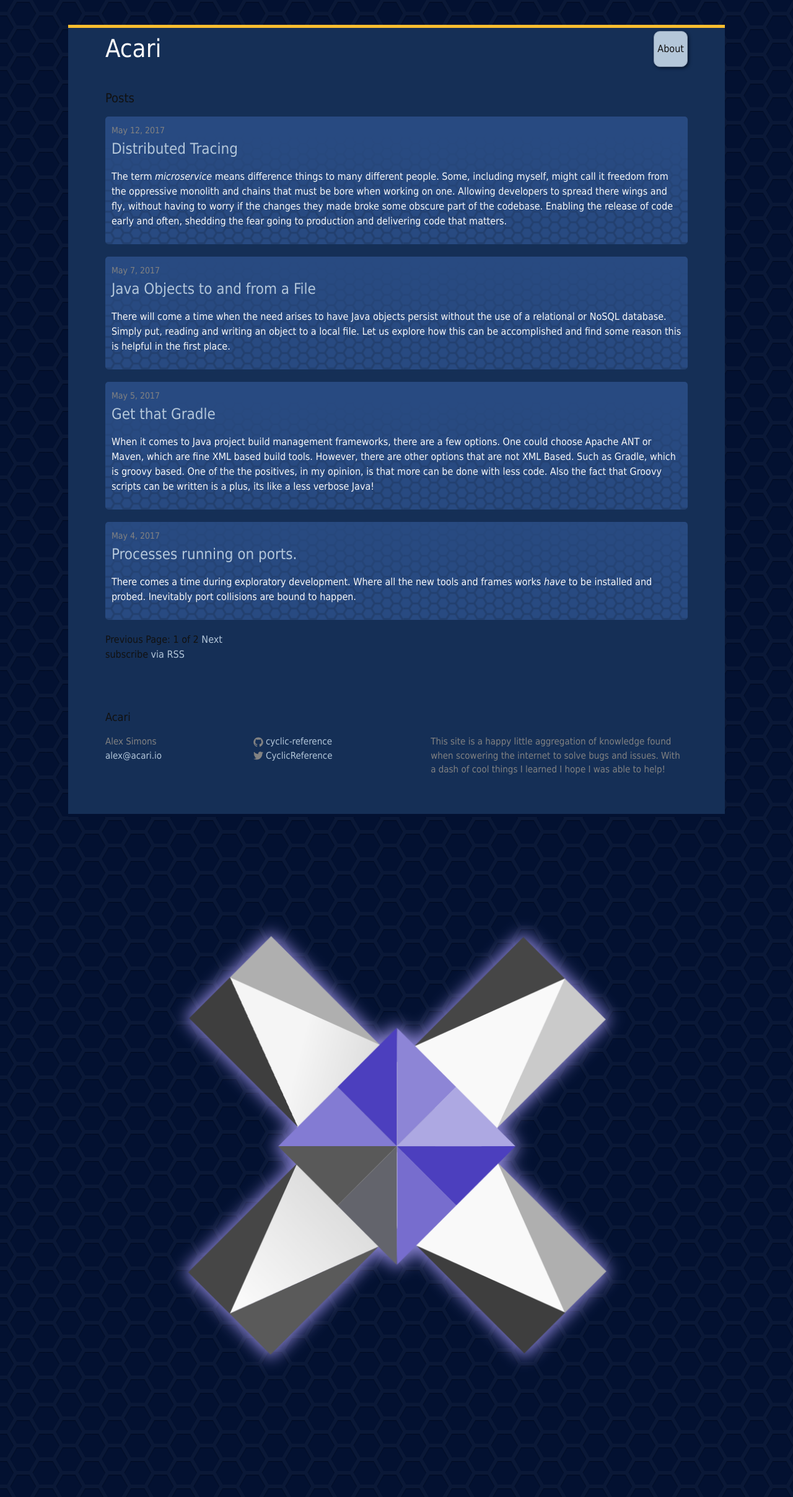
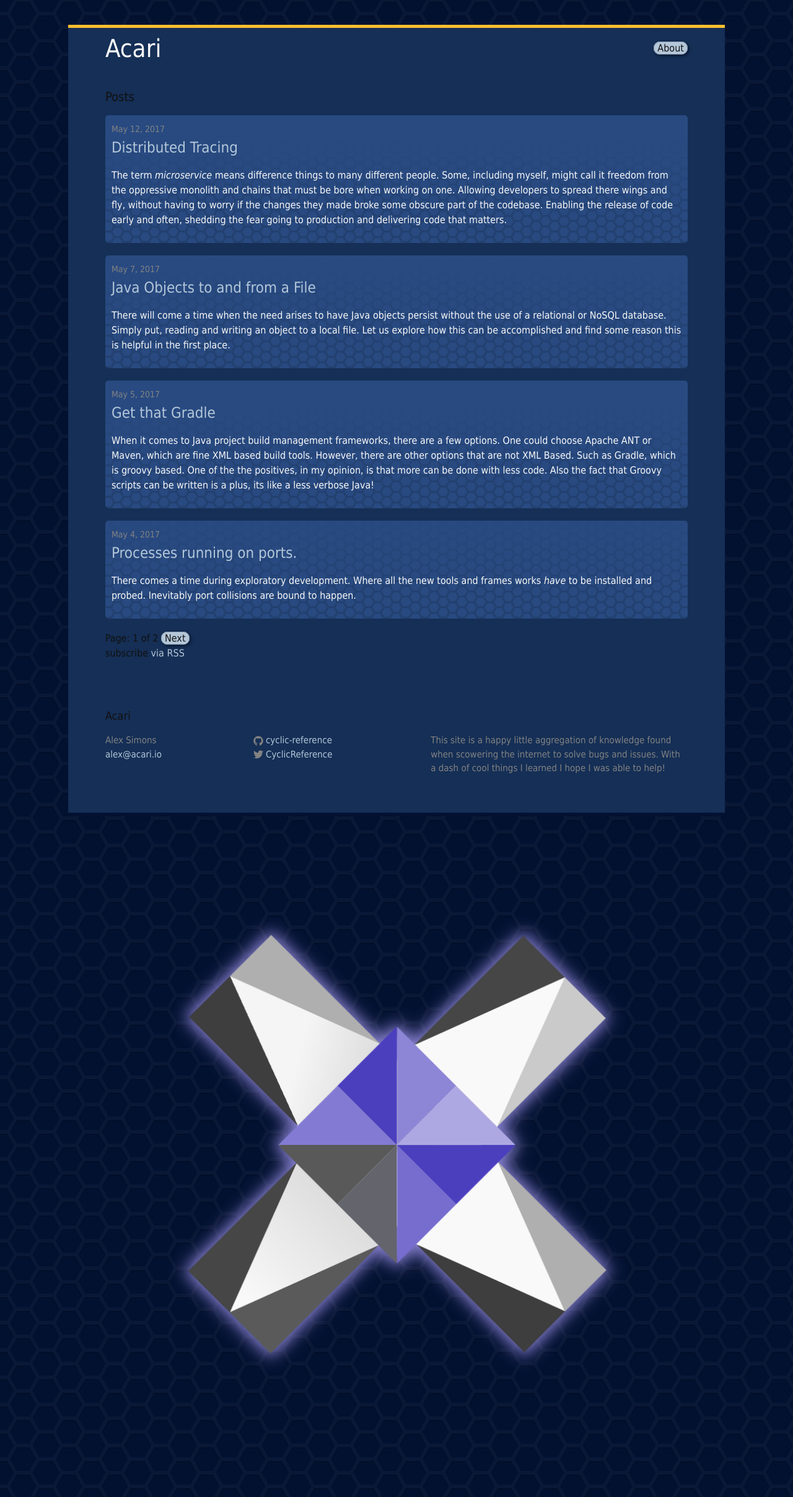
Before and after one commit to Unthrottled/blog, a Jekyll site: the page built from index.html, in a window 1280 px wide. Shown: the whole page at 62% size. Built offline with Jekyll 4.4.1, drawn with Linux system fonts in a browser that asks for light colours; the list of posts is cut into pages by our own code.

Commit message:
Paginator stylez

```diff
--- a/_includes/header.html
+++ b/_includes/header.html
@@ -15,9 +15,7 @@
             <div class="trigger">
                 {% for page in site.pages %}
                 {% if page.title %}
-                <div class="nav-box">
-                    <a class="nav-link" href="{{ page.url | prepend: site.baseurl }}">{{ page.title }}</a>
-                </div>
+                <a class="nav-link" href="{{ page.url | prepend: site.baseurl }}">{{ page.title }}</a>
                 {% endif %}
                 {% endfor %}
             </div>
--- a/_sass/_base.scss
+++ b/_sass/_base.scss
@@ -96,16 +96,13 @@ h1, h2, h3, h4, h5, h6 {
  * Links
  */
 a {
-    color: $blue-grey;
+    color: $e621-link;
     font-family: $link-font-family;
     text-decoration: none;
 
-    &:visited {
-        color: darken($blue-grey, 15%);
-    }
 
     &:hover {
-        color: $text-color;
+        color: darken($e621-link, 15%);
         text-decoration: underline;
     }
 }
--- a/_sass/_layout.scss
+++ b/_sass/_layout.scss
@@ -39,32 +39,6 @@
 
   .menu-icon {
     display: none;
-  }
-
-  .nav-box {
-    background-color: $e621-link;
-    border: 1px solid #8899af;
-    padding: {
-      left: 5px;
-      right: 5px;
-    }
-
-    &:hover {
-      background-color: $e621-hover;
-      color: white;
-    }
-    border-radius: 10px;
-    box-shadow: 2px 2px 5px #07162D;
-  }
-
-  .nav-link {
-    color: $text-color;
-    line-height: $base-line-height;
-
-    // Gaps between nav items, but not on the first one
-    &:not(:first-child) {
-      margin-left: 20px;
-    }
   }
 
   @include media-query($on-palm) {
@@ -110,6 +84,24 @@
       padding: 5px 10px;
     }
   }
+}
+
+.nav-link {
+  color: $text-color;
+  background-color: $e621-link;
+  border: 1px solid #8899af;
+  padding: {
+    left: 5px;
+    right: 5px;
+  }
+
+  &:hover {
+    background-color: $e621-hover;
+    color: white;
+  }
+  border-radius: 10px;
+  box-shadow: 2px 2px 5px #07162D;
+  line-height: $base-line-height;
 }
 
 /**
--- a/index.html
+++ b/index.html
@@ -26,15 +26,11 @@ layout: default
     <!-- Pagination links -->
     <div class="pagination">
         {% if paginator.previous_page %}
-        <a href="{{ paginator.previous_page_path }}" class="previous">Previous</a>
-        {% else %}
-        <span class="previous">Previous</span>
+        <a href="{{ paginator.previous_page_path }}" class="nav-link">Previous</a>
         {% endif %}
         <span class="page_number ">Page: {{ paginator.page }} of {{ paginator.total_pages }}</span>
         {% if paginator.next_page %}
-        <a href="{{ paginator.next_page_path}}/index.html" class="next">Next</a>
-        {% else %}
-        <span class="next ">Next</span>
+        <a href="{{ paginator.next_page_path}}/index.html" class="nav-link">Next</a>
         {% endif %}
     </div>
 
```
